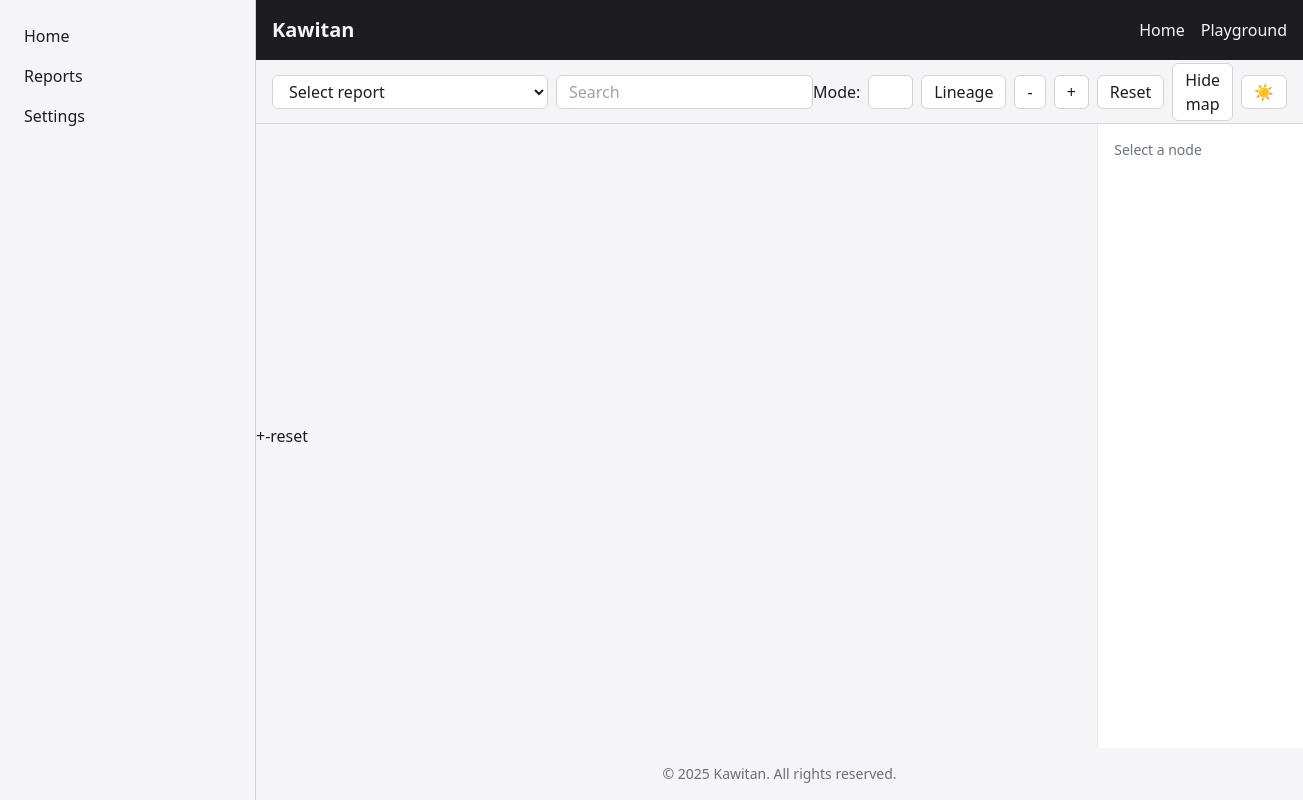
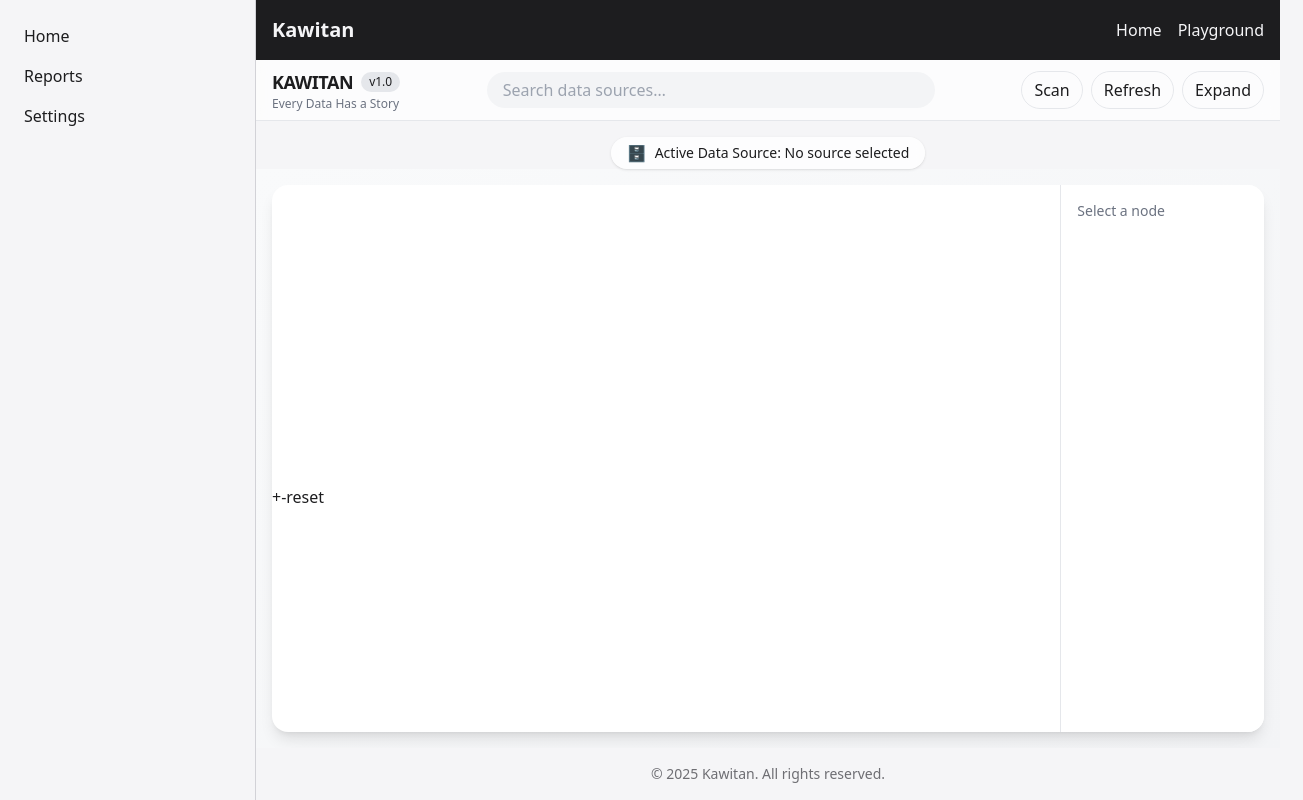
Before and after one commit to putuwistika/LabPutuWistika, a React (Vite) app in the folder kawitan-react/: page /vis-playground in a window 1280 px wide. Shown: the whole page, 1303 px wide, since content can reach past the window. Built offline with nearby package versions, Linux system fonts and the light colour scheme.

Commit message:
feat: redesign playground header

```diff
--- a/kawitan-react/src/pages/PlaygroundPage.jsx
+++ b/kawitan-react/src/pages/PlaygroundPage.jsx
@@ -1,6 +1,5 @@
 import { useEffect, useMemo, useRef, useState } from 'react'
 import { useTheme } from '../context/ThemeContext'
-import Toolbar from '../components/Toolbar'
 import SQLFlowViewer from '../components/SQLFlowViewer'
 import DetailsPanel from '../components/DetailsPanel'
 
@@ -8,25 +7,12 @@ export default function PlaygroundPage() {
   const viewerRef = useRef(null)
   const { theme } = useTheme()
 
+  const [reportInput, setReportInput] = useState('')
   const [selectedReport, setSelectedReport] = useState('')
   const [loading, setLoading] = useState(false)
   const [error, setError] = useState(null)
   const [data, setData] = useState(null)
-  const [mode, setMode] = useState('er')
-  const [query, setQuery] = useState('')
   const [selectedNode, setSelectedNode] = useState(null)
-  const [showMinimap, setShowMinimap] = useState(true)
-
-  const zoomIn = () => viewerRef.current?.zoomIn()
-  const zoomOut = () => viewerRef.current?.zoomOut()
-  const resetZoom = () => viewerRef.current?.resetView()
-
-  useEffect(() => {
-    const t = setTimeout(() => {
-      viewerRef.current?.highlight(query)
-    }, 300)
-    return () => clearTimeout(t)
-  }, [query])
 
   const loadReport = () => {
     if (!selectedReport) return
@@ -52,13 +38,6 @@ export default function PlaygroundPage() {
     loadReport()
   }, [selectedReport])
 
-  const summary = data?.data?.summary
-  const hasSummary =
-    summary &&
-    (summary.schema != null ||
-      summary.process != null ||
-      summary.database != null)
-
   const graph = data?.data?.graph ?? data?.graph ?? data
   const nodes = graph?.elements?.tables || []
   const edges = graph?.elements?.edges || []
@@ -69,28 +48,57 @@ export default function PlaygroundPage() {
 
   return (
     <div className="h-full flex flex-col">
-      <Toolbar
-        zoomIn={zoomIn}
-        zoomOut={zoomOut}
-        resetZoom={resetZoom}
-        onReportChange={setSelectedReport}
-        query={query}
-        onQueryChange={setQuery}
-        showMinimap={showMinimap}
-        onToggleMinimap={() => setShowMinimap((v) => !v)}
-        mode={mode}
-        onModeChange={setMode}
+      {/* Top Bar */}
+      <div className="flex items-center justify-between px-4 py-2 bg-white/70 backdrop-blur border-b">
+        <div className="flex flex-col">
+          <div className="flex items-center gap-2">
+            <span className="font-semibold text-lg tracking-tight">KAWITAN</span>
+            <span className="text-xs px-2 py-0.5 bg-gray-200 rounded-full">v1.0</span>
+          </div>
+          <span className="text-xs text-gray-500">Every Data Has a Story</span>
+        </div>
+        <div className="flex-1 flex justify-center px-4">
+          <input
+            type="text"
+            placeholder="Search data sources…"
+            value={reportInput}
+            onChange={(e) => setReportInput(e.target.value)}
+            onKeyDown={(e) => {
+              if (e.key === 'Enter') setSelectedReport(reportInput)
+            }}
+            className="w-full max-w-md px-4 py-1.5 rounded-full bg-gray-100 focus:outline-none focus:ring-2 focus:ring-blue-500"
           />
-      {!loading && !error && hasSummary && (
-        <div className="px-4 py-2 text-sm flex space-x-4 border-b">
-          {summary.schema != null && <span>Schemas: {summary.schema}</span>}
-          {summary.process != null && <span>Processes: {summary.process}</span>}
-          {summary.database != null && (
-            <span>Databases: {summary.database}</span>
-          )}
         </div>
-      )}
-      <div className="flex-1 flex overflow-hidden">
+        <div className="flex items-center gap-2">
+          <button className="px-3 py-1.5 rounded-full border hover:bg-gray-100">Scan</button>
+          <button
+            className="px-3 py-1.5 rounded-full border hover:bg-gray-100"
+            onClick={loadReport}
+          >
+            Refresh
+          </button>
+          <button
+            className="px-3 py-1.5 rounded-full border hover:bg-gray-100"
+            onClick={() => viewerRef.current?.resetView()}
+          >
+            Expand
+          </button>
+        </div>
+      </div>
+
+      {/* Active Data Source Chip */}
+      <div className="flex justify-center mt-4">
+        <div className="flex items-center gap-2 px-4 py-1 rounded-full bg-white/80 backdrop-blur shadow">
+          <span role="img" aria-label="database">🗄️</span>
+          <span className="text-sm">
+            Active Data Source: {selectedReport || 'No source selected'}
+          </span>
+        </div>
+      </div>
+
+      {/* Main Content */}
+      <div className="flex-1 overflow-auto bg-gradient-to-br from-gray-50 to-gray-100 p-4">
+        <div className="w-full h-full rounded-2xl shadow-lg bg-white flex overflow-hidden">
           {loading ? (
             <div className="w-full h-full animate-pulse bg-gray-200" />
           ) : error ? (
@@ -104,9 +112,9 @@ export default function PlaygroundPage() {
             <SQLFlowViewer
               ref={viewerRef}
               data={data}
-            mode={mode}
+              mode="er"
               theme={theme}
-            options={{ minimap: showMinimap }}
+              options={{ minimap: true }}
               onNodeClick={setSelectedNode}
             />
           )}
@@ -117,5 +125,6 @@ export default function PlaygroundPage() {
           />
         </div>
       </div>
+    </div>
   )
 }
```
Lines whose indentation alone changed are shown as unchanged.
